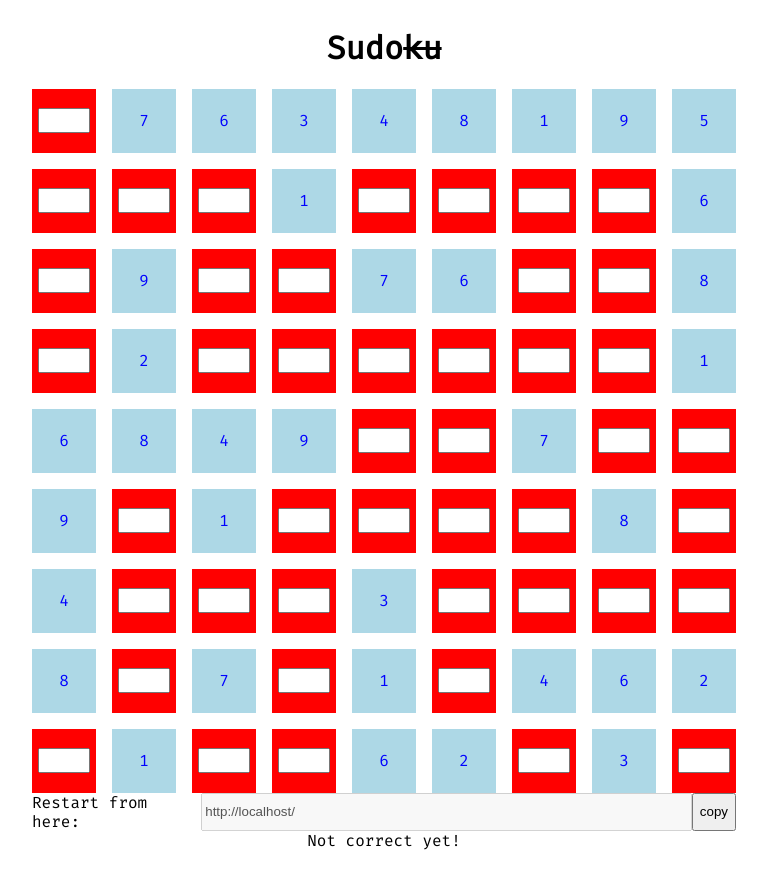
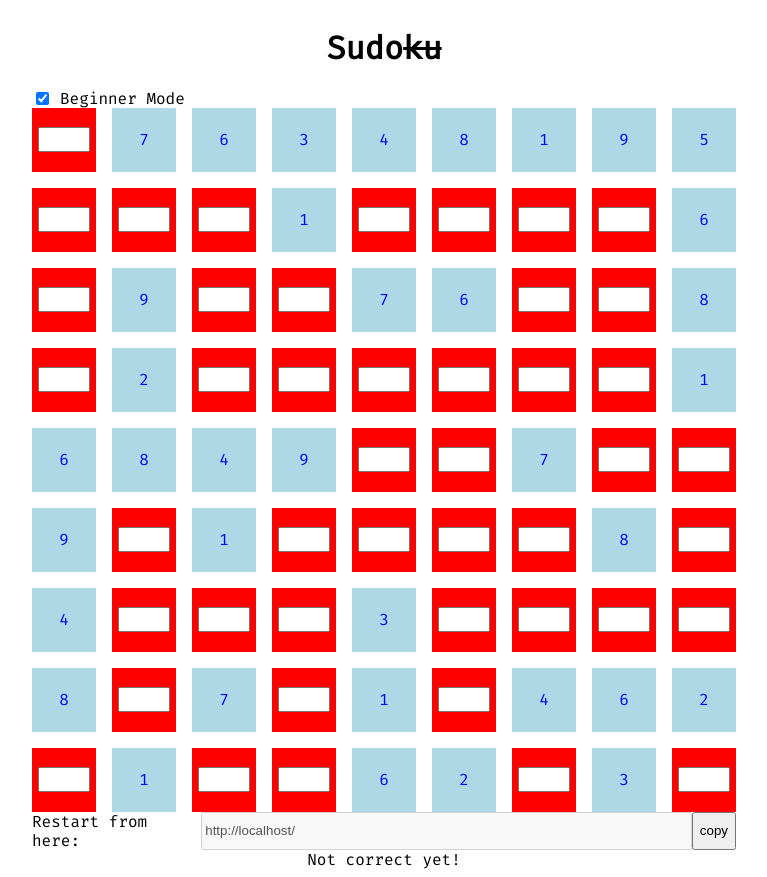
Before and after one commit to ofer987/sudoku, a SvelteKit app: page / in a window 1280 px wide. Shown: the whole page, without its empty margins (256-1023 px from the left). Built offline with nearby package versions, Linux system fonts and the light colour scheme.

Commit message:
feat(beginner-mode): blue if answer is correct

```diff
--- a/src/routes/Puzzle.svelte
+++ b/src/routes/Puzzle.svelte
@@ -4,6 +4,7 @@
 
 	export let puzzle: Puzzle;
 	let startingBoard = puzzle.board;
+	let isBeginnerMode = true;
 
 	let state = startingBoard;
 
@@ -27,9 +28,14 @@
 	}
 </script>
 
+<div class="beginner-mode">
+	<input id="beginner-mode-value" type="checkbox" bind:checked={isBeginnerMode} />
+	<label for="beginner-mode-value">Beginner Mode</label>
+</div>
+
 <div class="puzzle">
 	{#each state as value}
-		<Tile bind:tile={value} on:numberChanged={recordState} />
+		<Tile bind:tile={value} on:numberChanged={recordState} {isBeginnerMode} />
 	{/each}
 </div>
 
@@ -53,8 +59,13 @@
 		grid-gap: 1em;
 		grid-template-rows: 4em 4em 4em 4em 4em 4em 4em 4em 4em;
 		grid-template-columns: 4em 4em 4em 4em 4em 4em 4em 4em 4em;
-		/* align-items: center; */
 		justify-items: center;
+	}
+
+	.beginner-mode {
+		display: flex;
+		gap: 0.5em;
+		width: 44em;
 	}
 
 	.state {
--- a/src/routes/Tile.svelte
+++ b/src/routes/Tile.svelte
@@ -6,6 +6,7 @@
 	import { Tile } from './puzzle';
 
 	export let tile: Tile;
+	export let isBeginnerMode: boolean;
 
 	const dispatch = createEventDispatcher();
 
@@ -98,7 +99,7 @@
 		<input
 			class="tile"
 			type="number"
-			class:correct={tile.isCorrect}
+			class:correct={isBeginnerMode && tile.isCorrect}
 			min="1"
 			max="9"
 			on:mouseup={() => {
```
